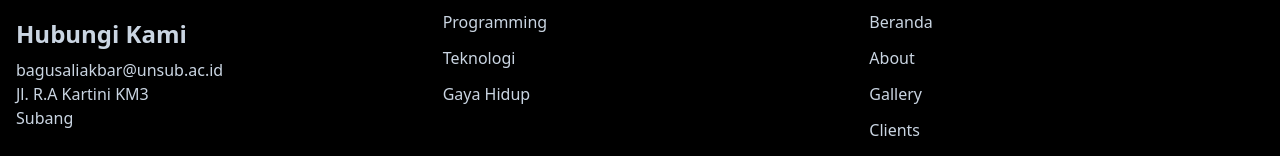
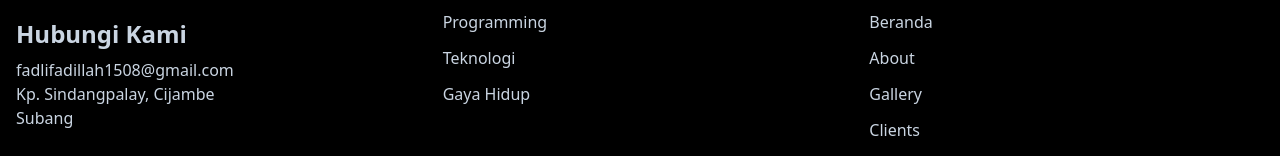
Before and after one commit to Fadlifadillah08/fadlifadillah.github.io, a website: page index.html in a window 1280 px wide. Shown: the part 5382-5538 px from the top of the page. Drawn offline with nearby package versions, Linux system fonts and the light colour scheme.

Commit message:
mengubah email dan alamat

```diff
--- a/index.html
+++ b/index.html
@@ -428,8 +428,8 @@
                 <div class="w-full px-4 mb-12 text-slate-300 font-medium md:w-1/3">
                     <h2 class="font-bold text-3xl text-white mb-5">Fakultas Ilmu Komputer</h2>
                     <h3 class="font-bold text-2xl mb-2">Hubungi Kami</h3>
-                    <p>bagusaliakbar@unsub.ac.id</p>
-                    <p>Jl. R.A Kartini KM3</p>
+                    <p>fadlifadillah1508@gmail.com</p>
+                    <p>Kp. Sindangpalay, Cijambe</p>
                     <p>Subang</p>
                 </div>
                 <div class="w-full px-4 mb-12 md:w-1/3">
```
